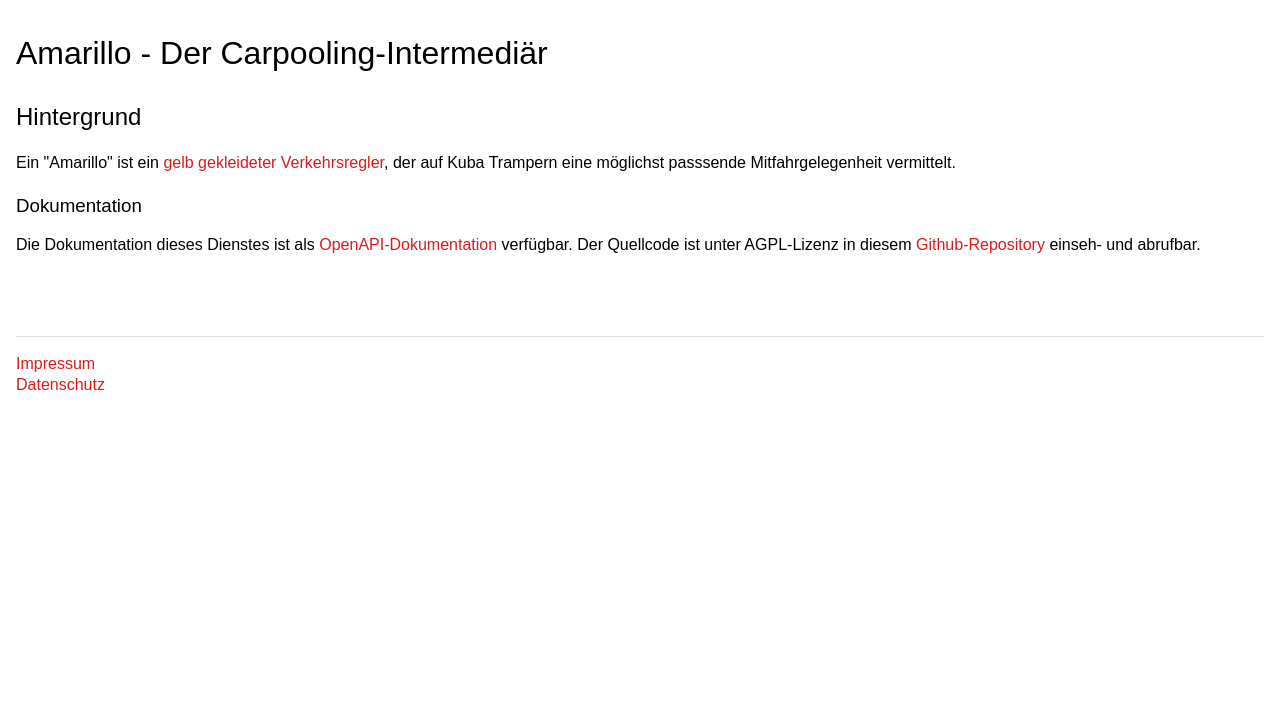
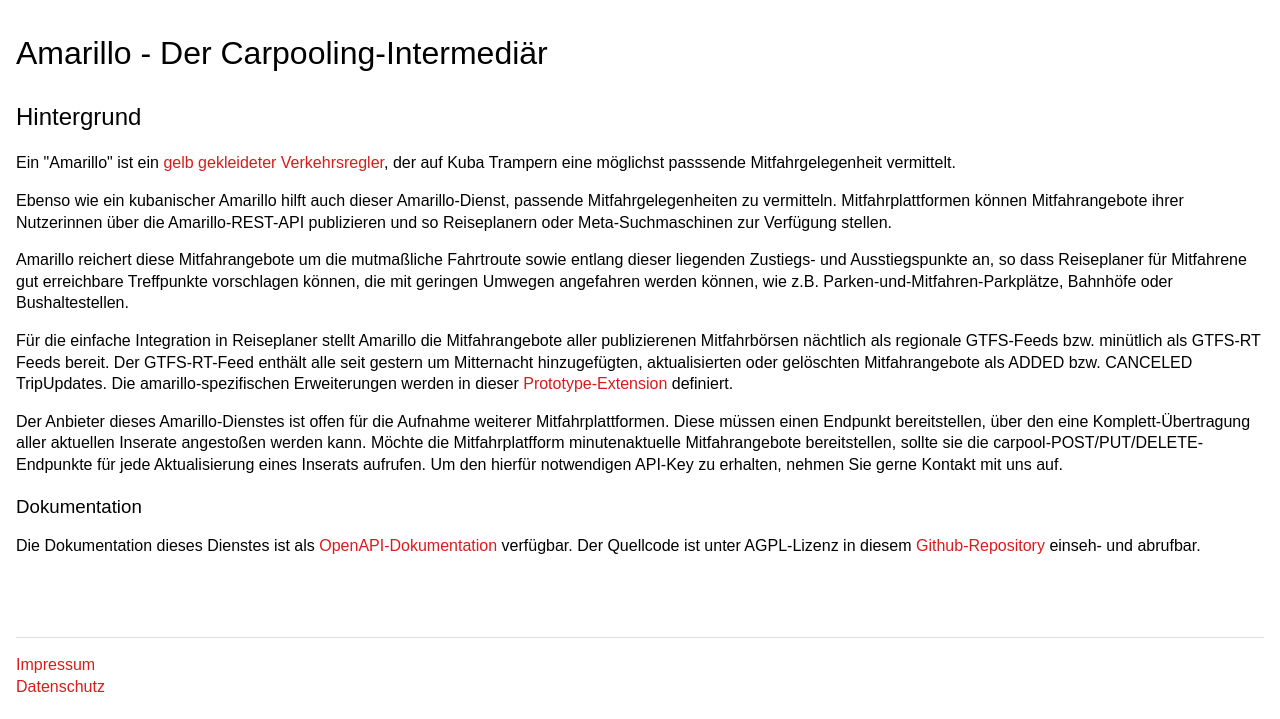
Before and after one commit to mfdz/amarillo, a FastAPI app: page / in a window 1280 px wide. Shown: the part 81-800 px from the top of the page. Run offline with FastAPI, Linux system fonts and the light colour scheme; parts of the project's set-up code (start-up, migrations or seed data) failed here and were passed over.

Commit message:
Add some documentation

```diff
--- a/templates/home/index.html
+++ b/templates/home/index.html
@@ -9,6 +9,23 @@
     <p>
         Ein "Amarillo" ist ein <a href="https://www.cubatravelnetwork.com/de/autoverleih-in-kuba/autofahren-auf-kuba">gelb gekleideter Verkehrsregler</a>, der auf Kuba Trampern eine möglichst passsende Mitfahrgelegenheit vermittelt.
     </p>
+    <p>
+        Ebenso wie ein kubanischer Amarillo hilft auch dieser Amarillo-Dienst, passende Mitfahrgelegenheiten zu vermitteln. Mitfahrplattformen können Mitfahrangebote ihrer
+        Nutzerinnen über die Amarillo-REST-API publizieren und so Reiseplanern oder Meta-Suchmaschinen zur Verfügung stellen.
+    </p>
+    <p>
+        Amarillo reichert diese Mitfahrangebote um die mutmaßliche Fahrtroute sowie entlang
+        dieser liegenden Zustiegs- und Ausstiegspunkte an, so dass Reiseplaner für Mitfahrene gut erreichbare Treffpunkte vorschlagen können, die mit geringen Umwegen  angefahren werden können, wie z.B. Parken-und-Mitfahren-Parkplätze, Bahnhöfe oder Bushaltestellen.
+    </p>
+    <p>
+        Für die einfache Integration in Reiseplaner stellt Amarillo die Mitfahrangebote aller
+        publizierenen Mitfahrbörsen nächtlich als regionale GTFS-Feeds bzw. minütlich als GTFS-RT Feeds bereit. Der GTFS-RT-Feed enthält alle seit gestern um Mitternacht hinzugefügten, aktualisierten oder gelöschten Mitfahrangebote als ADDED bzw. CANCELED TripUpdates. Die amarillo-spezifischen Erweiterungen werden in dieser <a href="https://github.com/mfdz/amarillo/blob/main/app/proto/realtime_extension.proto">Prototype-Extension</a> definiert.
+    </p>
+    <p>
+        Der Anbieter dieses Amarillo-Dienstes ist offen für die Aufnahme weiterer Mitfahrplattformen. Diese müssen einen Endpunkt bereitstellen, über den eine Komplett-Übertragung aller aktuellen Inserate angestoßen werden kann. Möchte die Mitfahrplatfform minutenaktuelle Mitfahrangebote bereitstellen, sollte sie die carpool-POST/PUT/DELETE-Endpunkte für jede Aktualisierung eines Inserats aufrufen.
+        Um den hierfür notwendigen API-Key zu erhalten, nehmen Sie gerne Kontakt mit uns auf.
+    </p>
+
     <h3>Dokumentation</h3>
     <p>
         Die Dokumentation dieses Dienstes ist als <a href="/docs">OpenAPI-Dokumentation</a> verfügbar.
```
